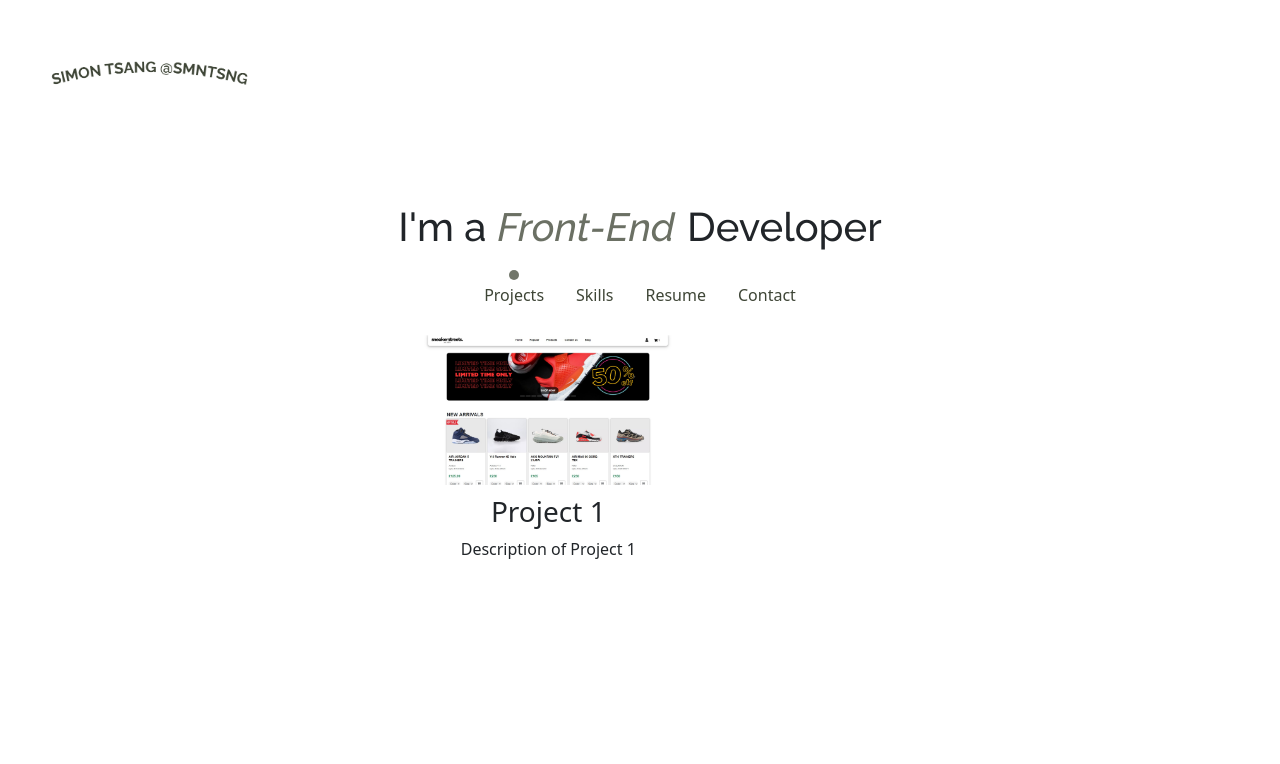
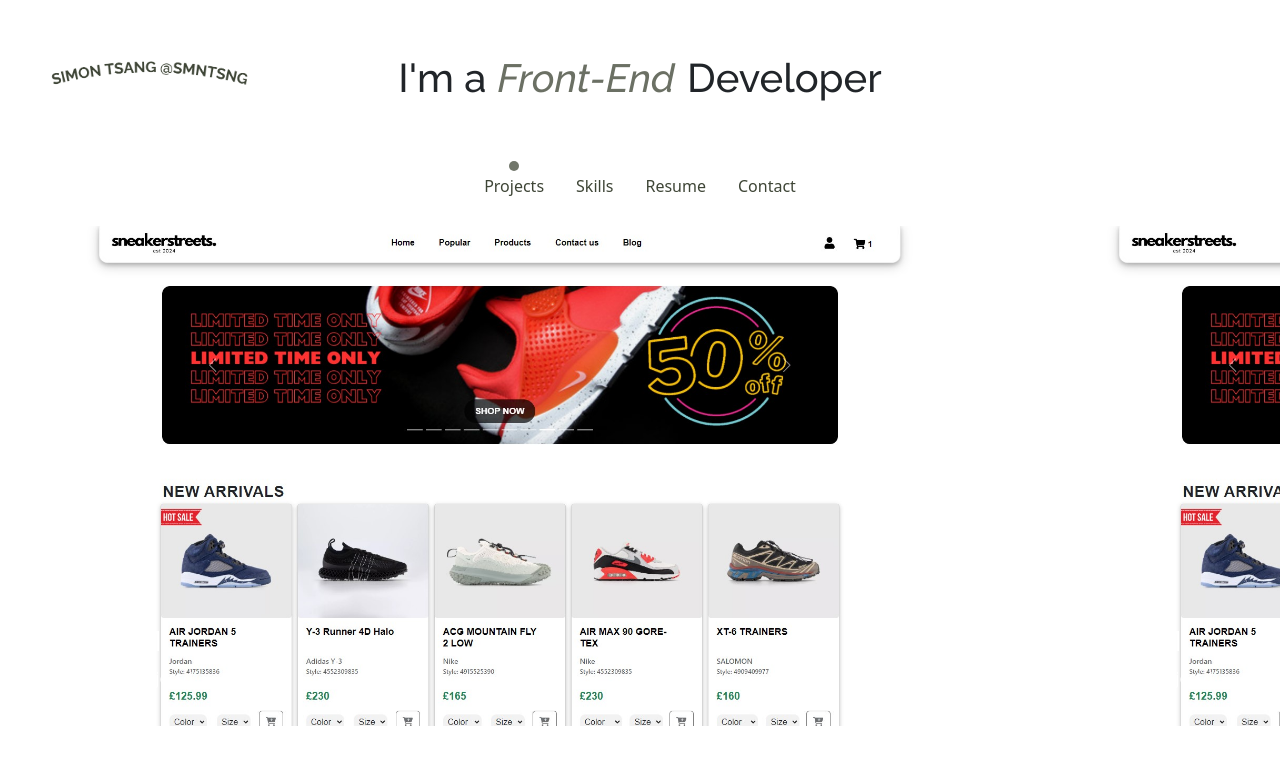
Before and after one commit to smntsng/simontsang-portfolio, a React (Vite) app: page / in a window 1280 px wide. Both pictures are taken after a click on the button "Projects". Shown: the top 764 px of the page. Built offline with nearby package versions, Linux system fonts and the light colour scheme.

Commit message:
updated project styling

```diff
--- a/src/components/Projects/Projects.css
+++ b/src/components/Projects/Projects.css
@@ -10,15 +10,36 @@
 }
 
 .project-item {
+    position: relative; /* Set position relative for overlay positioning */
     flex: 0 0 auto; /* Don't grow or shrink, maintain initial size */
     margin-right: 20px; /* Add margin between project items */
 }
 
 .project-item img {
-    width: 300px; /* Set width of the project image */
+    width: 1000px; /* Set width of the project image */
     height: auto; /* Maintain aspect ratio */
+    display: block; /* Ensure image is a block element */
+}
+
+.project-item::after {
+    content: ''; /* Required for pseudo-elements */
+    position: absolute; /* Position the overlay */
+    top: 0; /* Align overlay to the top */
+    left: 0; /* Align overlay to the left */
+    width: 100%; /* Overlay width */
+    height: 100%; /* Overlay height */
+    background: rgba(0, 0, 0, 0.5); /* Overlay background color with transparency */
+    opacity: 0; /* Initially hide the overlay */
+    transition: opacity 0.3s ease; /* Add transition effect for opacity */
+}
+
+.project-item:hover::after {
+    opacity: 1; /* Show the overlay on hover */
 }
 
 .project-details {
-    margin-top: 10px; /* Add margin between image and details */
+    position: absolute; /* Position the details relative to the parent */
+    bottom: 20px; /* Add space from the bottom */
+    left: 20px; /* Add space from the left */
+    color: white; /* Set text color to white */
 }
--- a/src/components/Projects/Projects.jsx
+++ b/src/components/Projects/Projects.jsx
@@ -1,9 +1,17 @@
-import React from 'react';
+import React, { useRef } from 'react';
 import './Projects.css';
 
 const Projects = () => {
+    const projectsRef = useRef(null);
+
+    const handleScroll = (event) => {
+        const container = projectsRef.current;
+        const delta = Math.max(-1, Math.min(1, (event.deltaY || -event.detail)));
+        container.scrollLeft += delta * 100; // Adjust scroll speed as needed
+    };
+
     return (
-        <div className="projects-container">
+        <div className="projects-container" ref={projectsRef} onWheel={handleScroll}>
             <div className="projects-wrapper">
                 <div className="project-item">
                     <img src="src\assets\images\Website screenshot\Sneakerstreets screen shot.jpg" alt="Project 1" />
@@ -12,7 +20,20 @@
                         <p>Description of Project 1</p>
                     </div>
                 </div>
-                {/* Add more project items as needed */}
+                <div className="project-item">
+                    <img src="src\assets\images\Website screenshot\Sneakerstreets screen shot.jpg" alt="Project 1" />
+                    <div className="project-details">
+                        <h3>Project 1</h3>
+                        <p>Description of Project 1</p>
+                    </div>
+                </div>
+                <div className="project-item">
+                    <img src="src\assets\images\Website screenshot\Sneakerstreets screen shot.jpg" alt="Project 1" />
+                    <div className="project-details">
+                        <h3>Project 1</h3>
+                        <p>Description of Project 1</p>
+                    </div>
+                </div>
             </div>
         </div>
     );
```
Also changed, not shown: src/assets/images/Website screenshot/Harmony Heal screen shot.jpg (added), src/assets/images/Website screenshot/Labclo screen shot.jpg (added).
